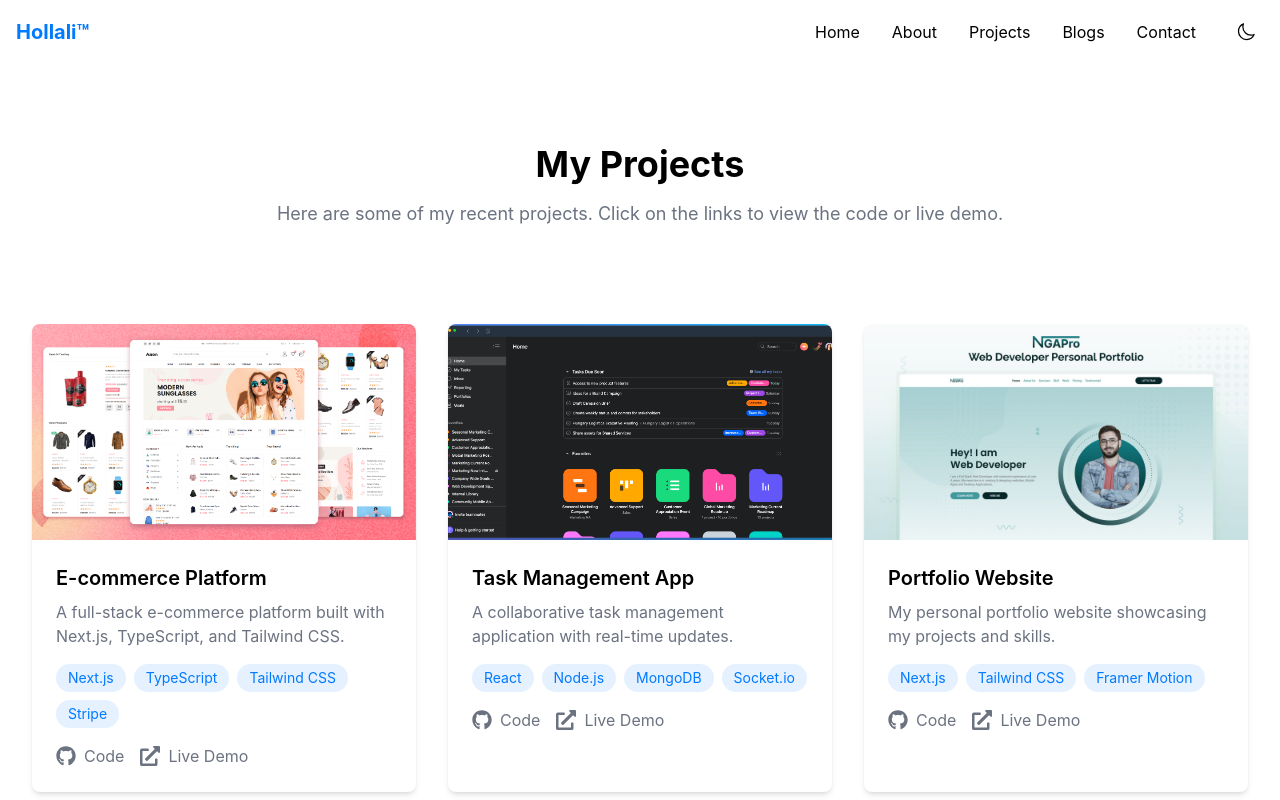
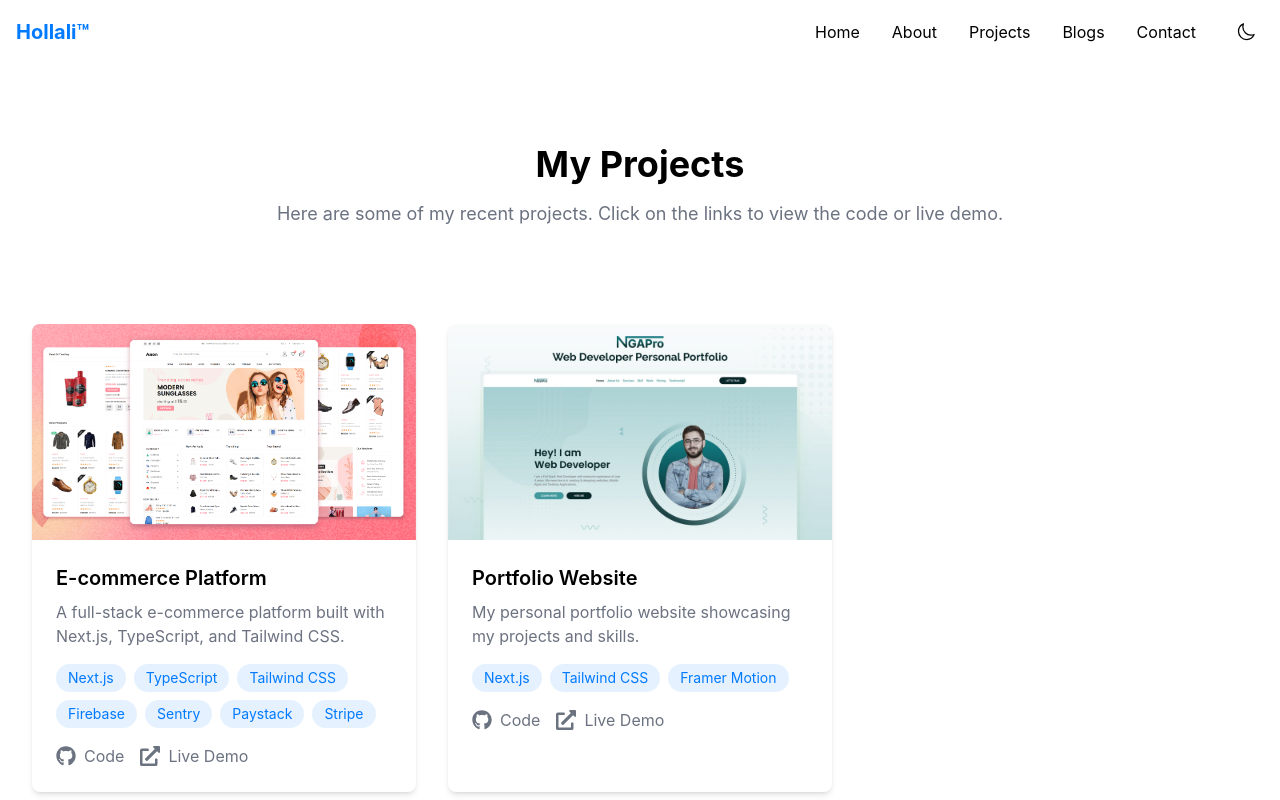
Before and after one commit to hollali/HollaliKelvin, a Next.js app: page /projects in a window 1280 px wide. Shown: the top 800 px of the page. Built offline with nearby package versions, Linux system fonts and the light colour scheme.

Commit message:
`Updated Newsletter component and projects data with minor changes`

```diff
--- a/src/contents/projects.ts
+++ b/src/contents/projects.ts
@@ -5,28 +5,28 @@ export const projects: Project[] = [
   {
     title: 'E-commerce Platform',
     description: 'A full-stack e-commerce platform built with Next.js, TypeScript, and Tailwind CSS.',
-        technologies: ['Next.js', 'TypeScript', 'Tailwind CSS', 'Stripe'],
-        githubLink: 'https://github.com',
-        demoLink: 'https://demo.com',
+    technologies: ['Next.js', 'TypeScript', 'Tailwind CSS', 'Firebase', 'Sentry', 'Paystack', 'Stripe'],
+    githubLink: 'https://github.com/e-commerce',
+    demoLink: 'https://nadiabeads.netlify.app',
     image: '/projects/e-commerce-website.png',
   },
-      {
+  /*{
     title: 'Task Management App',
     description: 'A collaborative task management application with real-time updates.',
     technologies: ['React', 'Node.js', 'MongoDB', 'Socket.io'],
     githubLink: 'https://github.com',
     demoLink: 'https://demo.com',
     image: '/projects/task-manager.webp',
-      },
+  },*/
   {
     title: 'Portfolio Website',
     description: 'My personal portfolio website showcasing my projects and skills.',
     technologies: ['Next.js', 'Tailwind CSS', 'Framer Motion'],
-        githubLink: 'https://github.com',
-        demoLink: 'https://demo.com',
+    githubLink: 'https://github.com/hollalikelvin',
+    demoLink: 'https://hollali.netlify.app',
     image: '/projects/portfolio-website.jpg',
   },
-      {
+  /*{
     title: 'Blog Platform',
     description: 'A blogging platform with user authentication and markdown support.',
     technologies: ['Gatsby', 'GraphQL', 'Contentful'],
@@ -65,5 +65,5 @@ export const projects: Project[] = [
     githubLink: 'https://github.com',
     demoLink: 'https://demo.com',
     image: '/projects/expense-tracker.webp',
-      }
+  }*/
 ];
```
Also changed, not shown: src/app/components/Newsletter.tsx (+6 -3 lines). Lines whose indentation alone changed are shown as unchanged.
